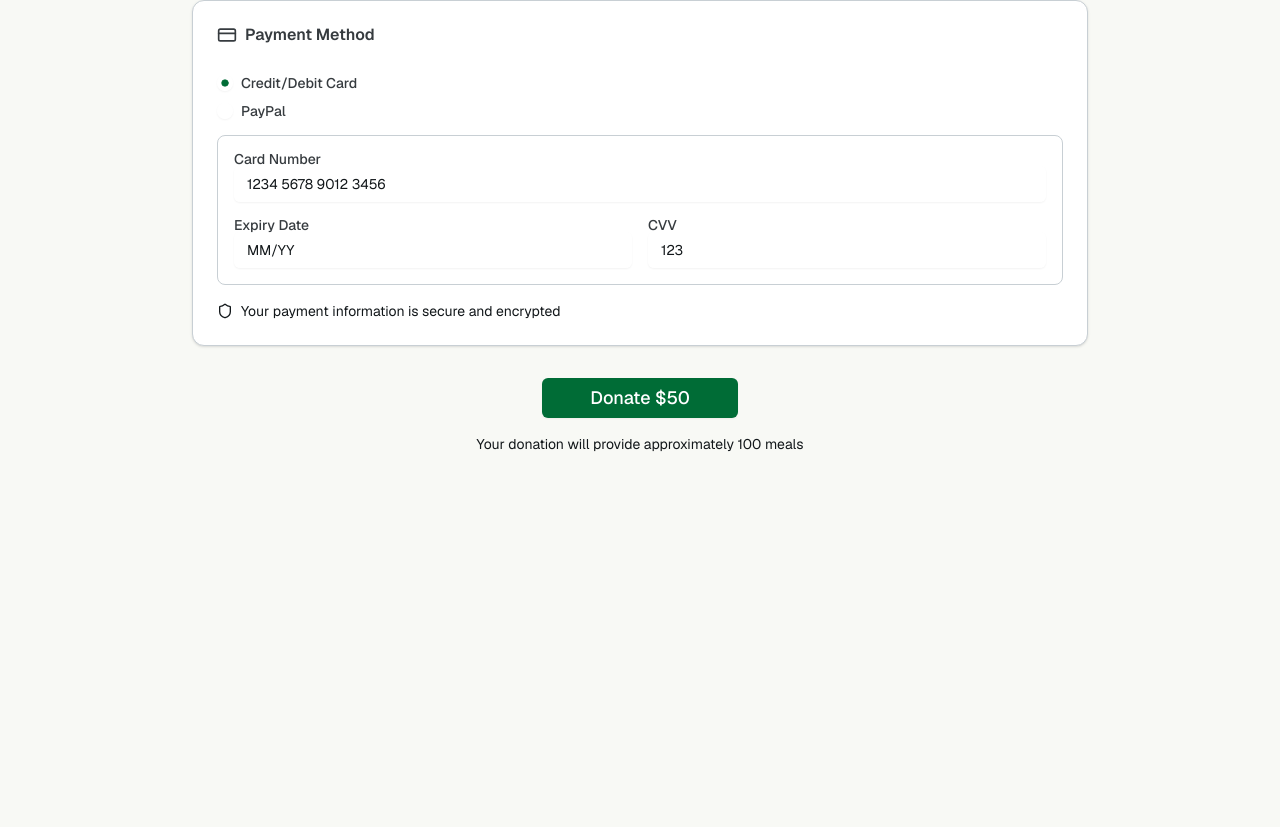
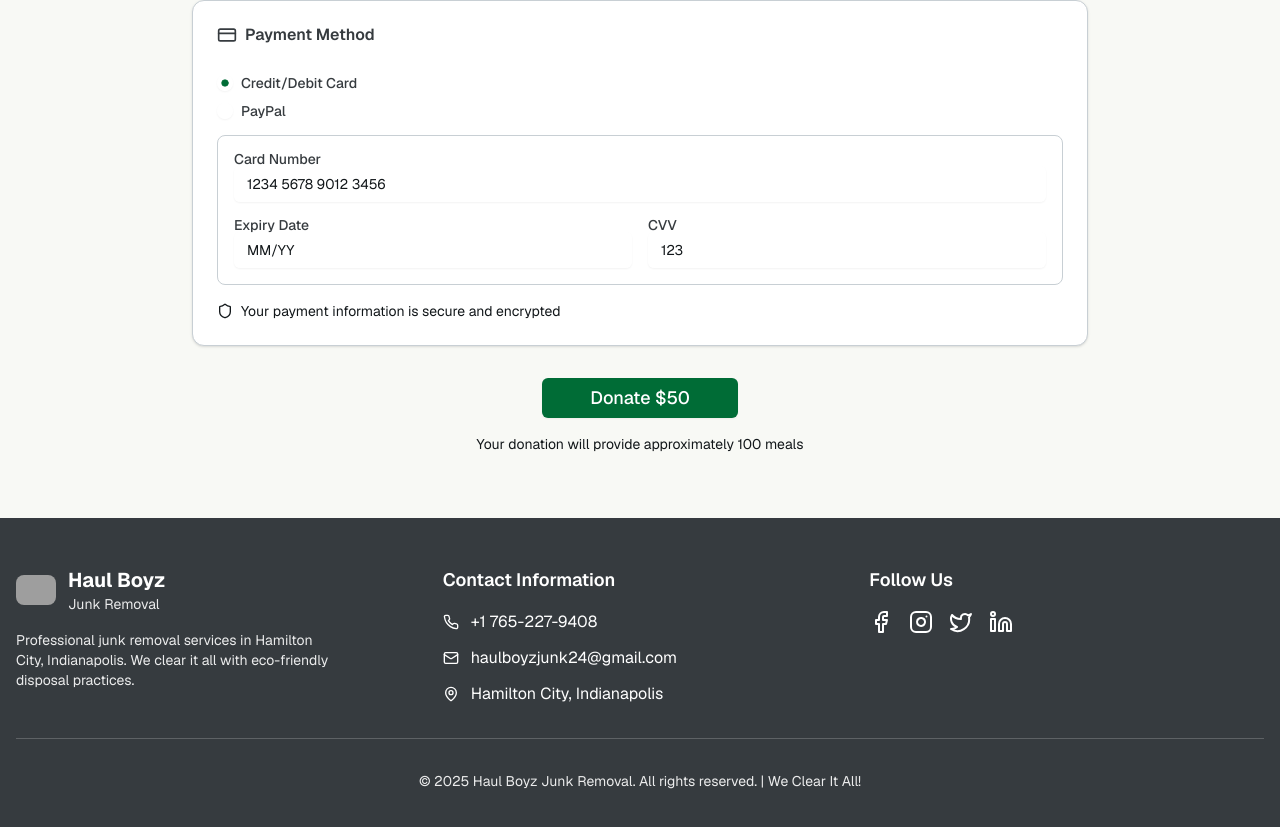
Before and after one commit to davisbryan595-lang/noor-al-yaqeen-charity-foundation, a Next.js app: page / in a window 1280 px wide. Shown: the part 4148-4975 px from the top of the page. Before the commit the page ends 4666 px from the top, so only its background shows below. Built offline with nearby package versions, Linux system fonts and the light colour scheme; grey boxes are pictures that could not be loaded.

Commit message:
footer addition

```diff
--- a/app/page.tsx
+++ b/app/page.tsx
@@ -4,6 +4,7 @@ import { AboutSection } from "@/components/about-section"
 import { ImpactSection } from "@/components/impact-section"
 import { DonationSection } from "@/components/donation-section"
 import { Navigation } from "@/components/navigation"
+import { Footer } from "@/components/footer"
 
 export default function CampaignPage() {
   return (
@@ -14,6 +15,7 @@ export default function CampaignPage() {
       <AboutSection />
       <ImpactSection />
       <DonationSection />
+      <Footer />
     </main>
   )
 }
--- /dev/null
+++ b/components/footer.tsx
@@ -0,0 +1,80 @@
+"use client"
+
+import Image from "next/image"
+import { Phone, Mail, MapPin, Facebook, Instagram, Twitter, Linkedin } from "lucide-react"
+
+export function Footer() {
+  return (
+    <footer className="bg-secondary text-secondary-foreground py-12">
+      <div className="container mx-auto px-4">
+        <div className="grid grid-cols-1 md:grid-cols-3 gap-8">
+          {/* Company Info */}
+          <div className="space-y-4">
+            <div className="flex items-center space-x-3">
+              <Image
+                src="/logo.png"
+                alt="Haul Boyz Junk Removal"
+                width={40}
+                height={40}
+                className="rounded-lg"
+              />
+              <div>
+                <h3 className="text-xl font-bold">Haul Boyz</h3>
+                <p className="text-sm opacity-90">Junk Removal</p>
+              </div>
+            </div>
+            <p className="text-sm opacity-90 text-pretty">
+              Professional junk removal services in Hamilton City, Indianapolis. We clear it all with eco-friendly disposal practices.
+            </p>
+          </div>
+
+          {/* Contact Info */}
+          <div className="space-y-4">
+            <h4 className="text-lg font-semibold">Contact Information</h4>
+            <div className="space-y-3">
+              <div className="flex items-center space-x-3">
+                <Phone className="w-4 h-4" />
+                <a href="tel:+17652279408" className="hover:opacity-80 transition-opacity">
+                  +1 765-227-9408
+                </a>
+              </div>
+              <div className="flex items-center space-x-3">
+                <Mail className="w-4 h-4" />
+                <a href="mailto:haulboyzjunk24@gmail.com" className="hover:opacity-80 transition-opacity">
+                  haulboyzjunk24@gmail.com
+                </a>
+              </div>
+              <div className="flex items-center space-x-3">
+                <MapPin className="w-4 h-4" />
+                <span>Hamilton City, Indianapolis</span>
+              </div>
+            </div>
+          </div>
+
+          {/* Social Links */}
+          <div className="space-y-4">
+            <h4 className="text-lg font-semibold">Follow Us</h4>
+            <div className="flex space-x-4">
+              <a href="#" target="_blank" rel="noopener noreferrer" className="hover:opacity-80 transition-opacity">
+                <Facebook className="w-6 h-6" />
+              </a>
+              <a href="#" target="_blank" rel="noopener noreferrer" className="hover:opacity-80 transition-opacity">
+                <Instagram className="w-6 h-6" />
+              </a>
+              <a href="#" target="_blank" rel="noopener noreferrer" className="hover:opacity-80 transition-opacity">
+                <Twitter className="w-6 h-6" />
+              </a>
+              <a href="#" target="_blank" rel="noopener noreferrer" className="hover:opacity-80 transition-opacity">
+                <Linkedin className="w-6 h-6" />
+              </a>
+            </div>
+          </div>
+        </div>
+
+        <div className="border-t border-secondary-foreground/20 mt-8 pt-8 text-center">
+          <p className="text-sm opacity-90">© 2025 Haul Boyz Junk Removal. All rights reserved. | We Clear It All!</p>
+        </div>
+      </div>
+    </footer>
+  )
+}
```
